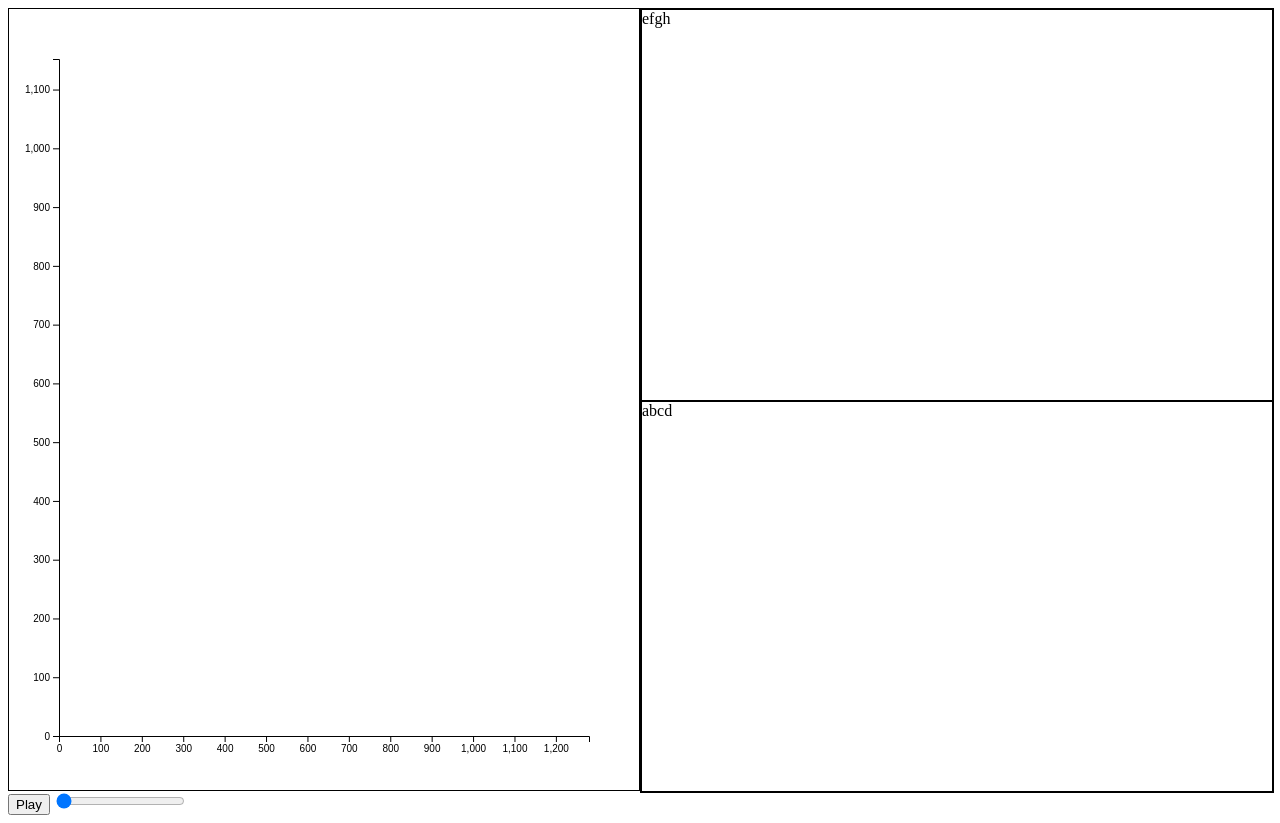
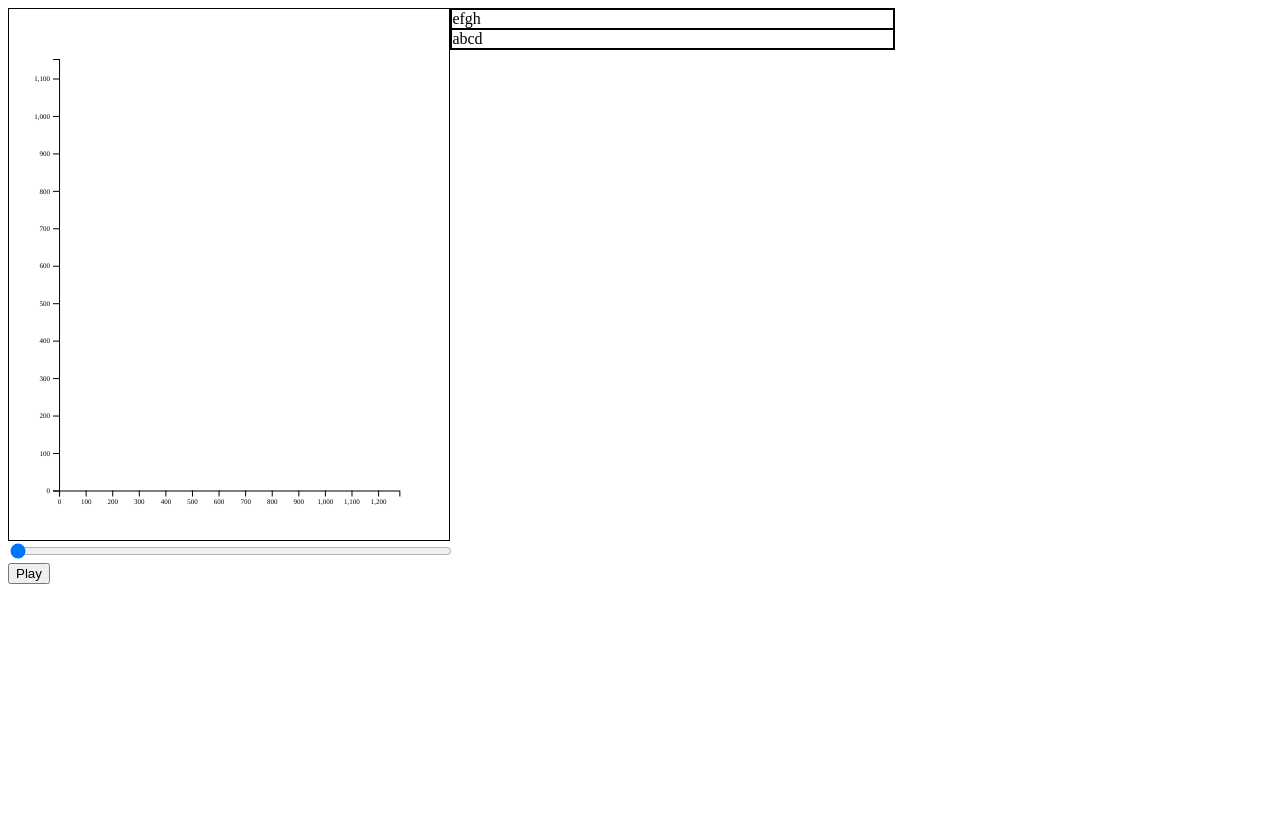
Before and after one commit to sagar3992/EyeTrackingDashboard, a plain HTML site: page display.html in a window 1280 px wide. After the commit the page ends 800 px from the top, so only its background shows below. Drawn offline with nearby package versions, Linux system fonts and the light colour scheme.

Commit message:
height optimization made for the containing div for better viewing

```diff
--- a/display.html
+++ b/display.html
@@ -6,11 +6,11 @@
 <script src="https://d3js.org/d3.v4.js"></script>
 
 <!-- Create a div where the graph will take place -->
-<div id="main" style="width: 100%; height:100vh; display: table; vertical-align:top">
-  <div style="display: table-row; height:100%; width:100%; border: solid 1px black;  vertical-align:top">
+<div id="main" style="width: 70%; height:100vh; display: table; vertical-align:top">
+  <div style="display: table-row; width:100%; border: solid 1px black;  vertical-align:top">
     <div id="my_dataviz" style="display: table-cell; width: 50%; border: solid 1px black; vertical-align:top"></div>
-    <div id="parallel_viz_container" style="display: table; height:100%; width:100%; border: solid 1px black;  vertical-align:top">
-      <div style="display: table-row; height:50%; width:100%; border: solid 1px black; vertical-align:top">
+    <div id="parallel_viz_container" style="display: table; width:100%; border: solid 1px black;  vertical-align:top">
+      <div style="display: table-row; width:100%; border: solid 1px black; vertical-align:top">
         <div id="pupil_viz" style="display: table-cell; width: 100%; border: solid 1px black">
           efgh
         </div>
@@ -22,7 +22,8 @@
       </div>
     </div>
   </div>
-  <div id= "controller"><button id= "transition"> Play </button> </div>
+  <div id= "controller"> </div>
+  <button id= "transition"> Play </button>
 </div>
 <script src="visualization.js"> </script>
 
--- a/visualization.js
+++ b/visualization.js
@@ -11,8 +11,10 @@ var svg = d3.select("#my_dataviz")
 .attr("id", "main-svg")
 .attr("viewBox", "0 0 "+ div_width +" "+div_height)
 .attr("preserveAspectRatio", "xMinYMin meet")
+.style("display", "block")
 .append("g")
 .attr("transform", "translate(" + margin.left + "," + margin.top + ")");
+d3.select("#main").style("height", "100%")
 
 var x, y;
 
@@ -40,6 +42,7 @@ function plotAxis(gazePointX, gazePointY) {
     .domain([0, 1280])
     .range([ 0 , width]);
     svg.append("g")
+    .style("font", "7px times")
     .attr("transform", "translate(0," + height + ")")
     .call(d3.axisBottom(x));
 
@@ -48,6 +51,7 @@ function plotAxis(gazePointX, gazePointY) {
     .domain([0, 1152])
     .range([ height, 0-100]);
     svg.append("g")
+    .style("font", "7px times")
     .attr("transform", "translate(" + 0 + ", 0)")
     .call(d3.axisLeft(y));
 }
@@ -139,7 +143,7 @@ async function renderMyVisualization() {
             timestamp.push(ratData[item].t);
         }
     }
-    radius = scale(radius, 1, 30);
+    radius = scale(radius, 1, 10);
     plotAxis(gazePointX, gazePointY);
     plotAll(gazePointX, gazePointY, timestamp, radius);
 
@@ -148,6 +152,7 @@ async function renderMyVisualization() {
         .attr("type", "range")
         .attr("min",  Math.min.apply(Math, timestamp))
         .attr("max", Math.max.apply(Math, timestamp))
+        .style("width", "100%")
         .attr("value", timestamp[0])
         .on("input", async function() {
             sliderPressed = true;
```
